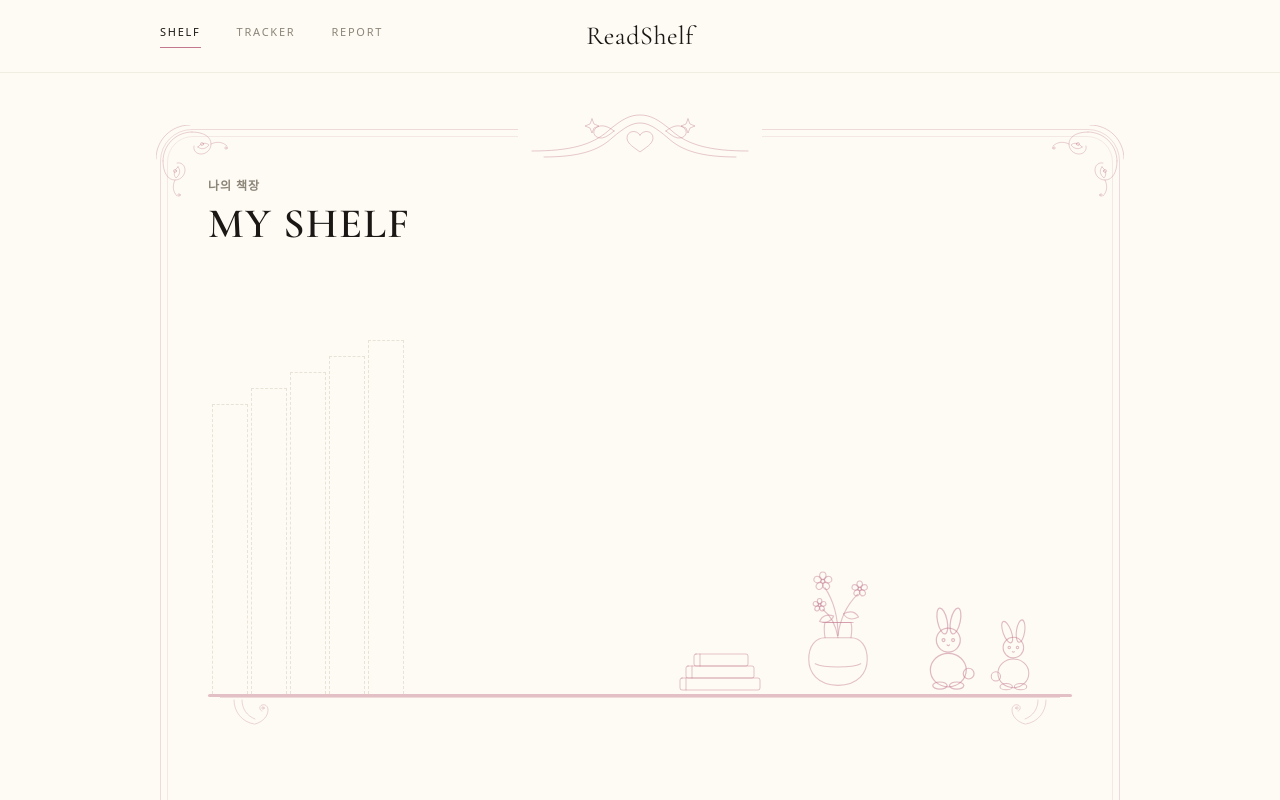
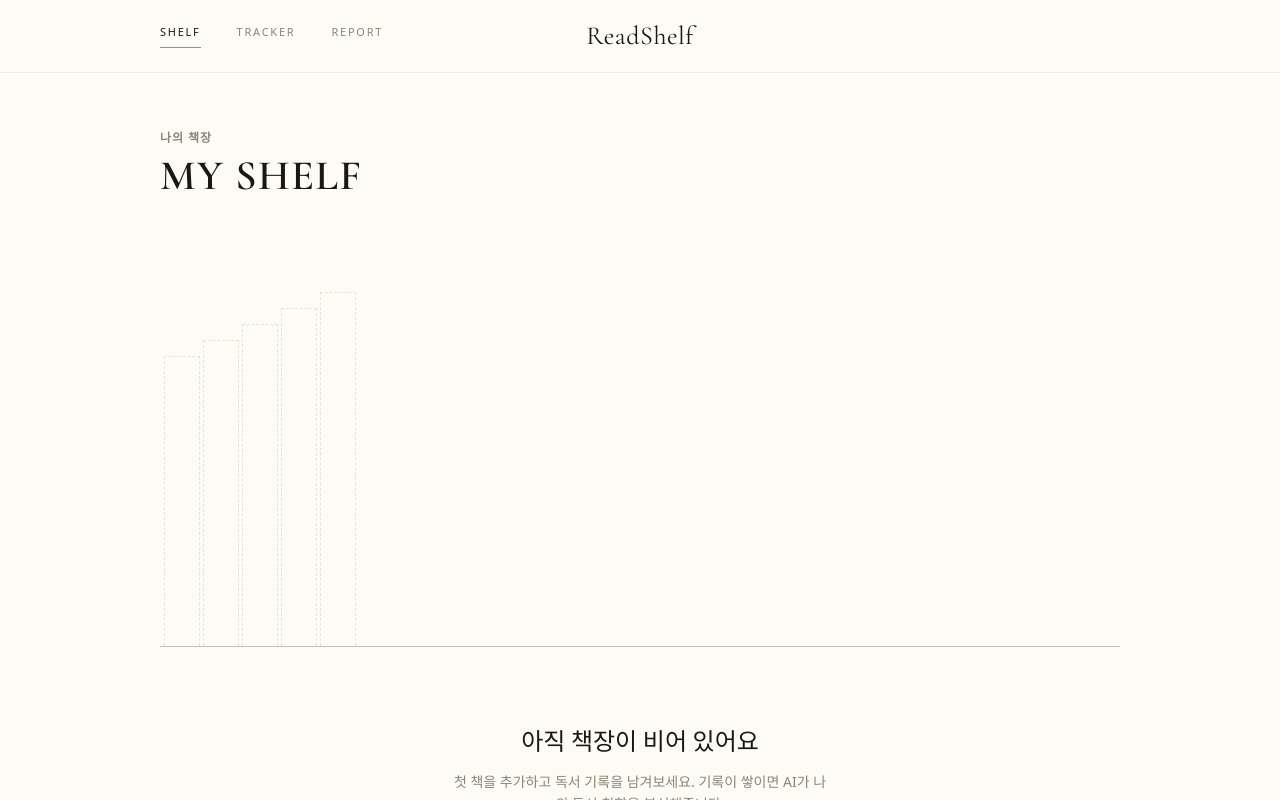
Before and after one commit to jiyeoniii/readshelf, a Next.js app: page / in a window 1280 px wide. Shown: the top 800 px of the page. Built offline with nearby package versions, Linux system fonts and the light colour scheme; a web font is replaced by a local one.

Commit message:
Revert "책장에 장식 액자와 소품을 그려 넣는다"
This reverts commit 5656868bbe3feef7ca0e85e2e72a6d967d06a2da.

```diff
--- a/src/app/page.tsx
+++ b/src/app/page.tsx
@@ -4,8 +4,6 @@ import Link from "next/link";
 import { useState } from "react";
 import AddBookDialog from "@/components/AddBookDialog";
 import BookSpine from "@/components/BookSpine";
-import { BookStack, FlowerVase, Rabbits } from "@/components/ShelfDecor";
-import ShelfFrame from "@/components/ShelfFrame";
 import { useHydrated, useShelf } from "@/lib/storage";
 import { bookProgress, currentStreak, totalPages } from "@/lib/stats";
 import type { Book, ReadingRecord } from "@/lib/types";
@@ -28,7 +26,6 @@ export default function ShelfPage() {
 
   return (
     <div>
-      <ShelfFrame>
       {/* 헤더 — 세리프 제목과 얇은 숫자 요약 */}
       <header className="flex flex-wrap items-end justify-between gap-6">
         <div>
@@ -82,7 +79,6 @@ export default function ShelfPage() {
           </button>
         </div>
       )}
-      </ShelfFrame>
 
       {/* 목록 */}
       {hydrated && books.length > 0 && (
@@ -166,8 +162,8 @@ function Shelf({
   empty: boolean;
 }) {
   return (
-    <div className="relative">
-      <div className="relative flex min-h-[385px] items-end gap-[3px] px-1 pb-0">
+    <div>
+      <div className="flex min-h-[385px] items-end gap-[3px] overflow-x-auto px-1 pb-0">
         {empty
           ? Array.from({ length: 5 }).map((_, i) => (
               <div
@@ -179,51 +175,9 @@ function Shelf({
           : books.map((b) => (
               <BookSpine key={b.id} book={b} progress={bookProgress(b, records)} />
             ))}
-
-        {/* 소품은 선반 오른쪽 끝에 모아 세운다 */}
-        <span className="pointer-events-none ml-auto hidden shrink-0 items-end gap-5 text-accent/45 sm:flex">
-          <BookStack />
-          <FlowerVase />
-          <span className="text-accent/50">
-            <Rabbits />
-          </span>
-        </span>
       </div>
-
-      {/* 선반 널 — 두께가 있는 판처럼 겹선으로 */}
-      <div className="h-[3px] rounded-full bg-accent/45" />
-      <div className="mx-3 h-px bg-accent/25" />
-
-      {/* 선반을 받치는 브래킷 */}
-      <div className="mt-px flex justify-between px-6">
-        <Bracket />
-        <Bracket className="-scale-x-100" />
-      </div>
+      {/* 선반 — 두꺼운 나무판 대신 가는 선 */}
+      <div className="h-px bg-ink/25" />
     </div>
   );
 }
-
-/** 선반 아래를 받치는 작은 소용돌이 받침 */
-function Bracket({ className }: { className?: string }) {
-  return (
-    <svg
-      viewBox="0 0 46 26"
-      width="46"
-      height="26"
-      aria-hidden
-      className={`text-accent/30 ${className ?? ""}`}
-    >
-      <g
-        fill="none"
-        stroke="currentColor"
-        strokeWidth={1}
-        strokeLinecap="round"
-      >
-        <path d="M2 1c0 12 8 22 20 24" />
-        <path d="M10 1c0 9 5 16 13 19" />
-        <path d="M23 25c8-2 13-8 13-14 0-4-3-6-6-5s-3 5 0 6" />
-        <circle cx="31" cy="9" r="1.2" />
-      </g>
-    </svg>
-  );
-}
--- a/src/components/ShelfDecor.tsx
+++ /dev/null
@@ -1,215 +0,0 @@
-/**
- * 책장 장식 — 분홍 선화로 그린 액자와 소품들.
- *
- * 늘어나면 곡선이 찌그러지므로 테두리 직선은 CSS로 긋고,
- * 장식은 각자 비율을 지키는 SVG로 모서리·가운데에 얹는다.
- * 전부 stroke="currentColor"라 부모의 text 색을 따라간다.
- */
-
-const stroke = {
-  fill: "none",
-  stroke: "currentColor",
-  strokeWidth: 1,
-  strokeLinecap: "round" as const,
-  strokeLinejoin: "round" as const,
-};
-
-/** 네 모서리에 놓는 소용돌이 장식 */
-export function CornerFlourish({ className }: { className?: string }) {
-  return (
-    <svg
-      viewBox="0 0 92 92"
-      className={className}
-      width="92"
-      height="92"
-      aria-hidden
-    >
-      <g {...stroke}>
-        {/* 바깥·안쪽 겹선 */}
-        <path d="M0 34C0 15 15 0 34 0" />
-        <path d="M7 36C7 20 20 7 36 7" />
-        {/* 위로 뻗는 덩굴 */}
-        <path d="M36 7c12 0 19 5 19 12 0 6-5 10-10 10s-8-4-7-8" />
-        <path d="M55 19c6-3 12-2 16 2" />
-        {/* 옆으로 뻗는 덩굴 */}
-        <path d="M7 36c0 12 5 19 12 19 6 0 10-5 10-10s-4-8-8-7" />
-        <path d="M19 55c-3 6-2 12 2 16" />
-        {/* 잎과 알맹이 */}
-        <path d="M42 22c3-4 8-5 11-2-3 4-8 5-11 2z" />
-        <path d="M22 42c-4 3-5 8-2 11 4-3 5-8 2-11z" />
-        <circle cx="46" cy="19" r="1.5" />
-        <circle cx="19" cy="46" r="1.5" />
-        <circle cx="70" cy="23" r="1.2" />
-        <circle cx="23" cy="70" r="1.2" />
-      </g>
-    </svg>
-  );
-}
-
-/** 위 가운데 얹는 아치 장식 — 하트와 리본 */
-export function TopCrest({ className }: { className?: string }) {
-  return (
-    <svg
-      viewBox="0 0 220 54"
-      className={className}
-      width="220"
-      height="54"
-      aria-hidden
-    >
-      <g {...stroke}>
-        {/* 이중 아치 */}
-        <path d="M2 46C40 46 62 40 78 26 92 14 100 10 110 10s18 4 32 16c16 14 38 20 76 20" />
-        <path d="M14 52C48 52 68 46 82 33 95 22 102 18 110 18s15 4 28 15c14 13 34 19 68 19" />
-        {/* 하트 */}
-        <path d="M110 30c-4-6-13-4-13 3 0 6 8 10 13 14 5-4 13-8 13-14 0-7-9-9-13-3z" />
-        {/* 양옆 리본 자락 */}
-        <path d="M84 26c-7-6-15-7-19-2-3 4 0 9 6 9 4 0 8-3 13-7z" />
-        <path d="M136 26c7-6 15-7 19-2 3 4 0 9-6 9-4 0-8-3-13-7z" />
-        {/* 반짝임 */}
-        <path d="M62 14l2 5 5 2-5 2-2 5-2-5-5-2 5-2 2-5z" />
-        <path d="M158 14l2 5 5 2-5 2-2 5-2-5-5-2 5-2 2-5z" />
-      </g>
-    </svg>
-  );
-}
-
-/** 아래 가운데 장식 — 위 아치를 뒤집은 모양에 작은 하트 */
-export function BottomCrest({ className }: { className?: string }) {
-  return (
-    <svg
-      viewBox="0 0 180 40"
-      className={className}
-      width="180"
-      height="40"
-      aria-hidden
-    >
-      <g {...stroke}>
-        <path d="M2 4C36 4 56 10 70 22 82 32 86 36 90 36s8-4 20-14c14-12 34-18 68-18" />
-        <path d="M90 12c-3-5-10-3-10 2 0 5 6 8 10 11 4-3 10-6 10-11 0-5-7-7-10-2z" />
-        <circle cx="52" cy="14" r="1.3" />
-        <circle cx="128" cy="14" r="1.3" />
-      </g>
-    </svg>
-  );
-}
-
-/** 선반 위에 앉은 토끼 두 마리 */
-export function Rabbits({ className }: { className?: string }) {
-  return (
-    <svg
-      viewBox="0 0 132 76"
-      className={className}
-      width="158"
-      height="91"
-      aria-hidden
-    >
-      <g {...stroke}>
-        {/* 왼쪽 토끼 */}
-        <g transform="translate(6 4)">
-          <ellipse cx="26" cy="52" rx="15" ry="14" />
-          <circle cx="26" cy="27" r="10" />
-          <ellipse cx="21" cy="11" rx="4" ry="11" transform="rotate(-12 21 11)" />
-          <ellipse cx="32" cy="11" rx="4" ry="11" transform="rotate(12 32 11)" />
-          <circle cx="22" cy="27" r="1.2" />
-          <circle cx="30" cy="27" r="1.2" />
-          <path d="M25 31c.7.8 1.3.8 2 0" />
-          <circle cx="43" cy="55" r="4.5" />
-          <ellipse cx="19" cy="65" rx="6" ry="3" />
-          <ellipse cx="33" cy="65" rx="6" ry="3" />
-        </g>
-        {/* 오른쪽 토끼 — 조금 작게 */}
-        <g transform="translate(64 14) scale(0.86)">
-          <ellipse cx="26" cy="52" rx="15" ry="14" />
-          <circle cx="26" cy="27" r="10" />
-          <ellipse cx="20" cy="12" rx="4" ry="11" transform="rotate(-20 20 12)" />
-          <ellipse cx="33" cy="11" rx="4" ry="11" transform="rotate(8 33 11)" />
-          <circle cx="22" cy="27" r="1.2" />
-          <circle cx="30" cy="27" r="1.2" />
-          <path d="M25 31c.7.8 1.3.8 2 0" />
-          <circle cx="9" cy="55" r="4.5" />
-          <ellipse cx="19" cy="65" rx="6" ry="3" />
-          <ellipse cx="33" cy="65" rx="6" ry="3" />
-        </g>
-      </g>
-    </svg>
-  );
-}
-
-/** 선반 오른쪽에 둘 꽃병 */
-export function FlowerVase({ className }: { className?: string }) {
-  return (
-    <svg
-      viewBox="0 0 96 132"
-      className={className}
-      width="104"
-      height="143"
-      aria-hidden
-    >
-      <g {...stroke}>
-        {/* 줄기 */}
-        <path d="M48 78C48 60 44 46 36 34" />
-        <path d="M48 78C50 62 56 50 66 40" />
-        <path d="M48 80C46 68 42 60 34 54" />
-        {/* 잎 */}
-        <path d="M44 60c-6-2-11 0-13 5 6 2 11 0 13-5z" />
-        <path d="M53 58c6-3 11-2 14 3-6 3-11 2-14-3z" />
-        {/* 꽃 세 송이 */}
-        <Flower cx={34} cy={28} r={7} />
-        <Flower cx={68} cy={35} r={6} />
-        <Flower cx={31} cy={50} r={5} />
-        {/* 병 */}
-        <path d="M36 80h24c9 0 15 8 15 20s-8 24-27 24-27-12-27-24 6-20 15-20z" />
-        <path d="M36 80c-1-6-1-10 0-14h24c1 4 1 8 0 14" />
-        <path d="M34 66h28" />
-        <path d="M27 104c8 4 34 4 42 0" />
-      </g>
-    </svg>
-  );
-}
-
-/** 꽃 한 송이 — 다섯 장 꽃잎 */
-function Flower({ cx, cy, r }: { cx: number; cy: number; r: number }) {
-  const petals = [0, 1, 2, 3, 4].map((i) => {
-    const a = (i * 2 * Math.PI) / 5 - Math.PI / 2;
-    return (
-      <ellipse
-        key={i}
-        cx={cx + Math.cos(a) * r * 0.72}
-        cy={cy + Math.sin(a) * r * 0.72}
-        rx={r * 0.5}
-        ry={r * 0.42}
-        transform={`rotate(${(a * 180) / Math.PI} ${
-          cx + Math.cos(a) * r * 0.72
-        } ${cy + Math.sin(a) * r * 0.72})`}
-      />
-    );
-  });
-  return (
-    <>
-      {petals}
-      <circle cx={cx} cy={cy} r={r * 0.28} />
-    </>
-  );
-}
-
-/** 선반 위에 눕혀 쌓아둔 책 세 권 */
-export function BookStack({ className }: { className?: string }) {
-  return (
-    <svg
-      viewBox="0 0 92 46"
-      className={className}
-      width="92"
-      height="46"
-      aria-hidden
-    >
-      <g {...stroke}>
-        <rect x="6" y="30" width="80" height="12" rx="2" />
-        <path d="M12 30v12" />
-        <rect x="12" y="18" width="68" height="12" rx="2" />
-        <path d="M18 18v12" />
-        <rect x="20" y="6" width="54" height="12" rx="2" />
-        <path d="M26 6v12" />
-      </g>
-    </svg>
-  );
-}
--- a/src/components/ShelfFrame.tsx
+++ /dev/null
@@ -1,49 +0,0 @@
-import {
-  BottomCrest,
-  CornerFlourish,
-  TopCrest,
-} from "@/components/ShelfDecor";
-
-/**
- * 책장을 감싸는 장식 액자.
- *
- * 직선 테두리는 CSS로, 곡선 장식은 SVG로 나눠 그린다.
- * 한 장짜리 SVG를 늘이면 소용돌이가 찌그러지기 때문이다.
- */
-export default function ShelfFrame({
-  children,
-}: {
-  children: React.ReactNode;
-}) {
-  return (
-    <div className="relative">
-      {/* 액자 본체 — 겹선 */}
-      <div className="pointer-events-none absolute inset-0 rounded-[32px] border border-accent/25" />
-      <div className="pointer-events-none absolute inset-[7px] rounded-[26px] border border-accent/15" />
-
-      {/* 모서리 소용돌이 */}
-      <span className="pointer-events-none absolute -left-1 -top-1 text-accent/35">
-        <CornerFlourish />
-      </span>
-      <span className="pointer-events-none absolute -right-1 -top-1 -scale-x-100 text-accent/35">
-        <CornerFlourish />
-      </span>
-      <span className="pointer-events-none absolute -bottom-1 -left-1 -scale-y-100 text-accent/35">
-        <CornerFlourish />
-      </span>
-      <span className="pointer-events-none absolute -bottom-1 -right-1 -scale-100 text-accent/35">
-        <CornerFlourish />
-      </span>
-
-      {/* 위아래 가운데 장식 — 배경색으로 테두리를 끊어 얹는다 */}
-      <span className="pointer-events-none absolute -top-6 left-1/2 -translate-x-1/2 bg-bg px-3 text-accent/40">
-        <TopCrest />
-      </span>
-      <span className="pointer-events-none absolute -bottom-5 left-1/2 -translate-x-1/2 bg-bg px-3 text-accent/40">
-        <BottomCrest />
-      </span>
-
-      <div className="relative px-6 pb-14 pt-12 sm:px-12">{children}</div>
-    </div>
-  );
-}
```
